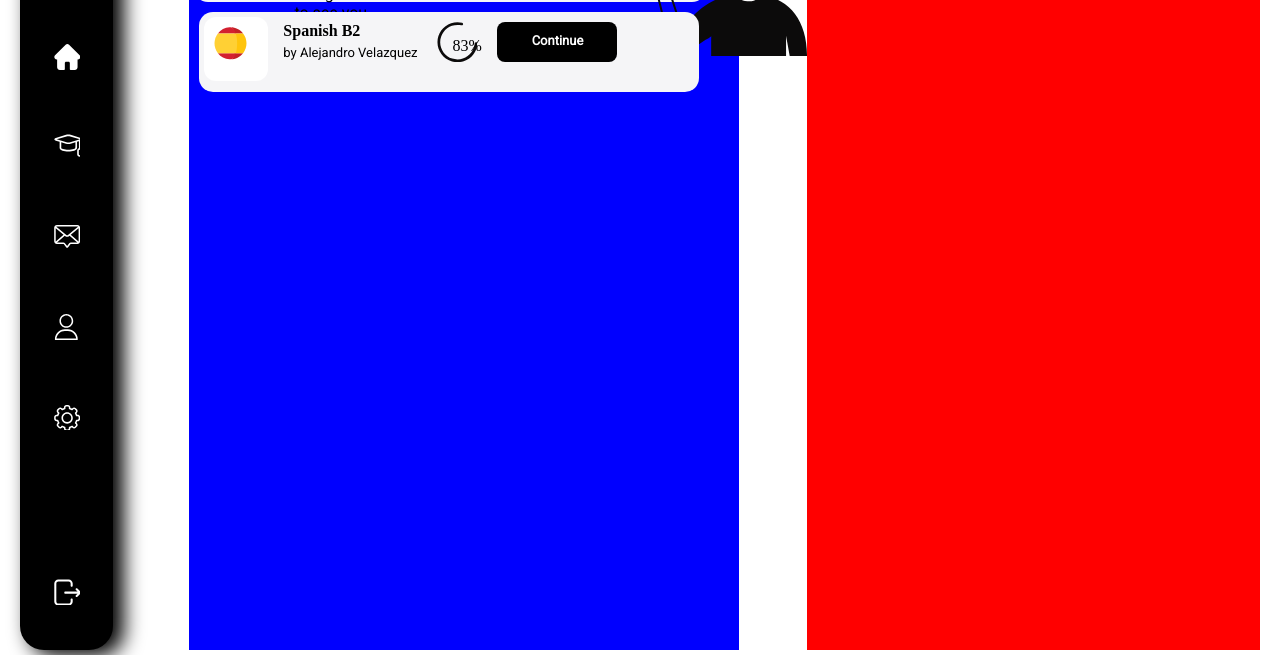
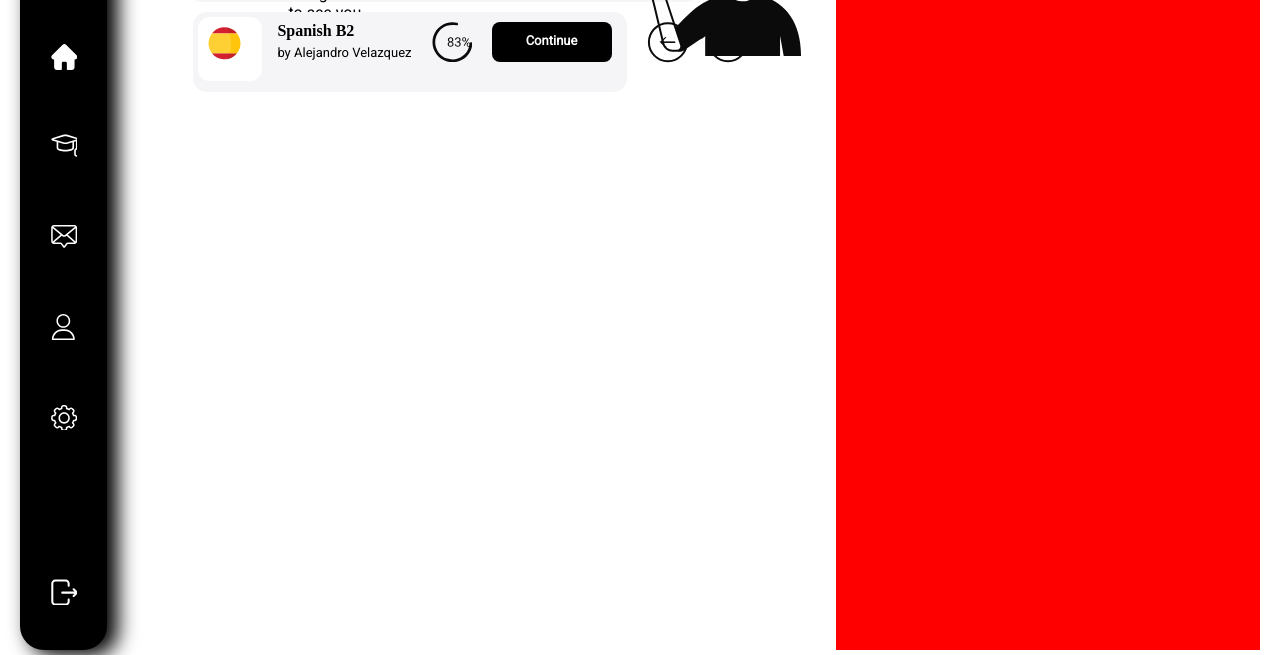
Before and after one commit to AdastroAgni/Dashboard_by_SG, a plain HTML site: page index.html in a window 1280 px wide. Shown: the part 165-820 px from the top of the page. Drawn offline with Linux system fonts and the light colour scheme; a web font is replaced by a local one.

Commit message:
add left and right button

```diff
--- a/index.html
+++ b/index.html
@@ -47,15 +47,15 @@
                             <p>by Alejandro Velazquez</p>
                         </div>
                         <div class="entry__language_bar">
-                            <div class="entry__language_bar-img"><p>83%</p></div>
+                            <div class="entry__language_bar-img"><img src="img/83%.svg" alt=""></div>
                         </div>
                         <a href=""><div class="entry_language-button">
                             <p>Continue</p>
                         </div></a>
                     </div>
                     <div class="entry__nav">
-                        <div class="entry__nav_icon-left"></div>
-                        <div class="entry__nav_icon-right"></div>
+                        <div class="entry__nav_icon entry__nav_icon-left"><img src="./img/left.svg" alt="left"></div>
+                        <div class="entry__nav_icon entry__nav_icon-right"><img src="./img/right.svg" alt="right"></div>
                     </div>
                 </div>
 
--- a/style.css
+++ b/style.css
@@ -102,12 +102,9 @@ a{
     height: 100%;
     margin-left: 71px;
     margin-right: 63px;
-
-    background-color: blue;
 }
 
 .entry{
-
     display: flex;
     flex-direction: row;
     width: 40vw;
@@ -152,7 +149,7 @@ a{
 .entry__language-block{
     background-color: #F5F5F7;
     border-radius: 14px;
-    width: 500px;
+    width: 33.9vw;
     height: 80px;
 }
 
@@ -176,8 +173,12 @@ a{
     width: 40px;
     height: 40px;
     padding: 10px 10px;
-    background-image: url(img/ellipse.svg);
+    background-image:  url('img/ellipse.svg');
     background-repeat: no-repeat;
+}
+.entry_language-button img{
+    width: 100%;
+    z-index: 2;
 }
 
 .entry_language-button{
@@ -208,6 +209,14 @@ a{
     color: white;
 }
 
+.entry__nav_icon{
+    width: 100%;
+    background-repeat: no-repeat;
+}
+.entry__nav_icon-left{
+
+}
+
 
 
 /* Third ======================================================================== */
```
Also changed, not shown: img/83%.svg (added), img/left.svg (added), img/right.svg (added).
